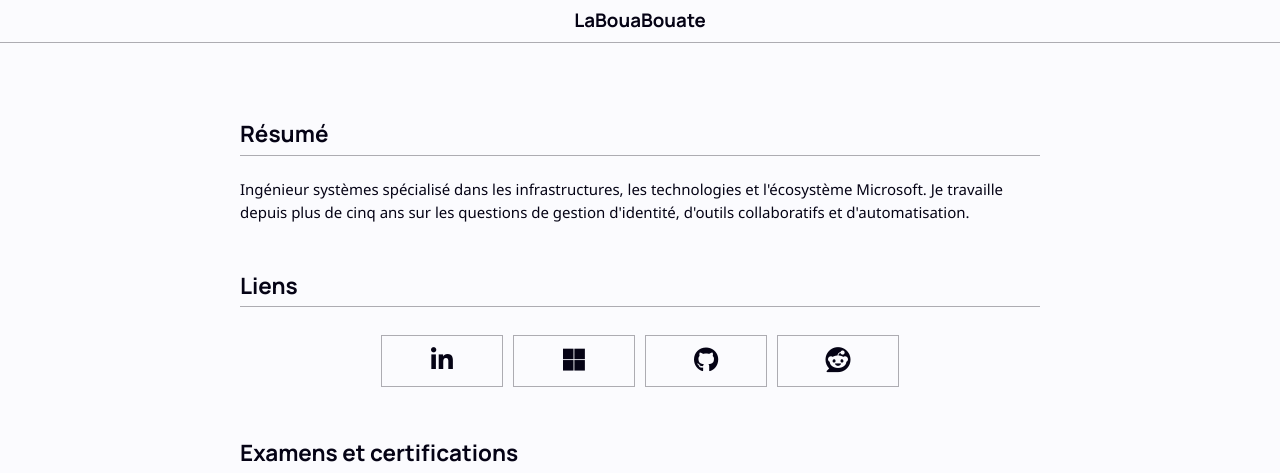
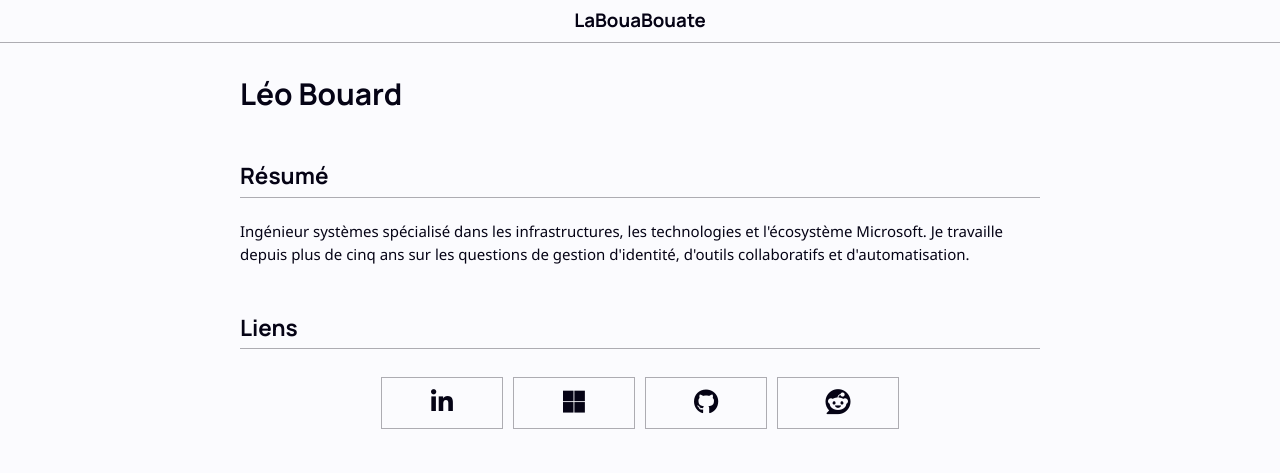
Before and after one commit to leobouard/leobouard.github.io, a Jekyll site: the page built from _pages/cv.html, in a window 1280 px wide and 900 px high, cut to the strip 0-473 px from the top of the window. Built offline with Jekyll 4.4.1, drawn with Linux system fonts in a browser that asks for light colours; nearby versions of some CDN libraries; some web fonts are replaced.

Commit message:
Update cv.html

```diff
--- a/_pages/cv.html
+++ b/_pages/cv.html
@@ -4,20 +4,18 @@ title: "Léo Bouard"
 description: "Toutes mes expériences, mes formations et certifications"
 ---
 
+<h1>Léo Bouard</h1>
+
 <h2>Résumé</h2>
-
 {{ site.data.cv.summary }}
 
 <h2>Liens</h2>
-
 <div class="personalLinks">
   {% for link in site.data.cv.links %}
   <a href="{{ link.url }}" target="_blank" title="{{ link.name }}"><i class="{{ link.icon }}"></i></a>
   {% endfor %}
 </div>
-
 <h2>Examens et certifications</h2>
-
 <div style="display: flex; justify-content: center; flex-wrap: wrap; grid-gap: 5px;">
   {% for certificate in site.data.cv.certificates %}
   <div class="certification">
@@ -31,7 +29,6 @@ description: "Toutes mes expériences, mes formations et certifications"
 </div>
 
 <h2>Expériences professionnelles</h2>
-
 <div style="display: block;">
   {% for company in site.data.cv.companies %}
   <div style="margin-bottom: 35px;">
```
